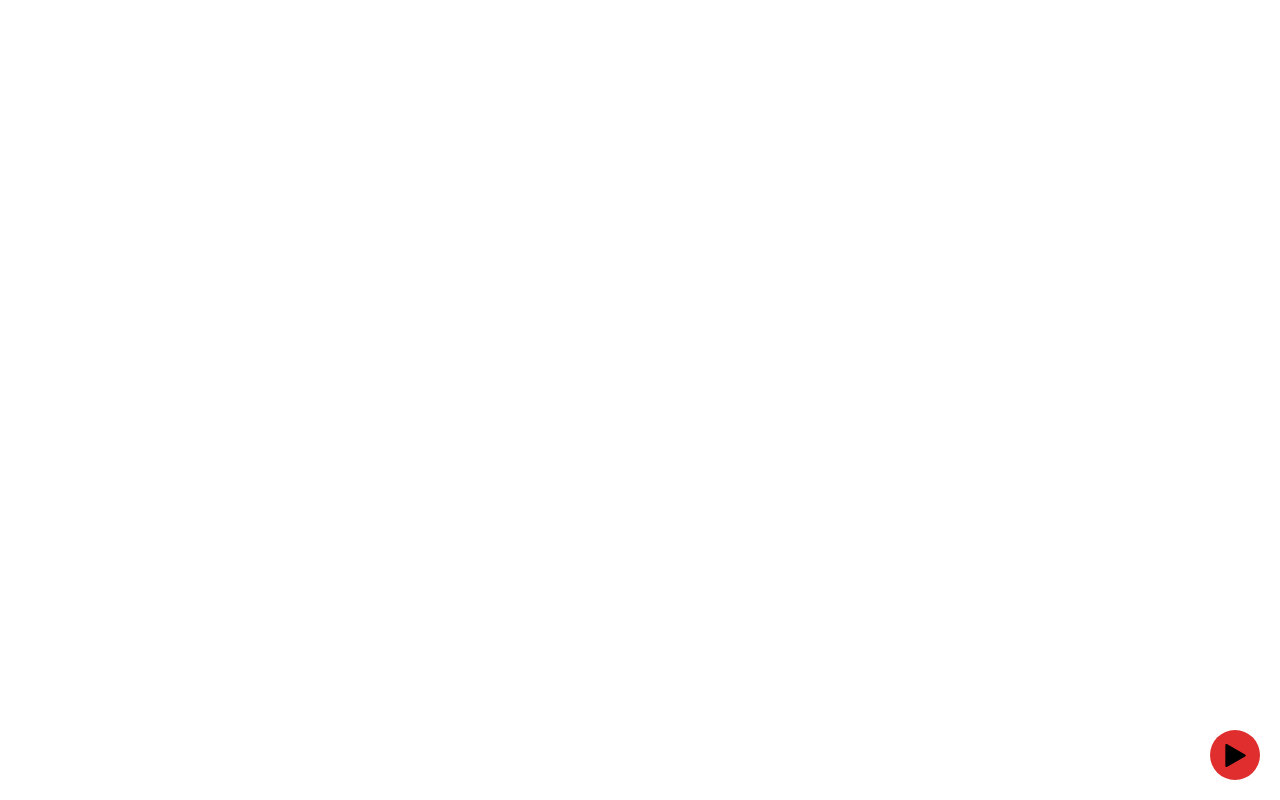
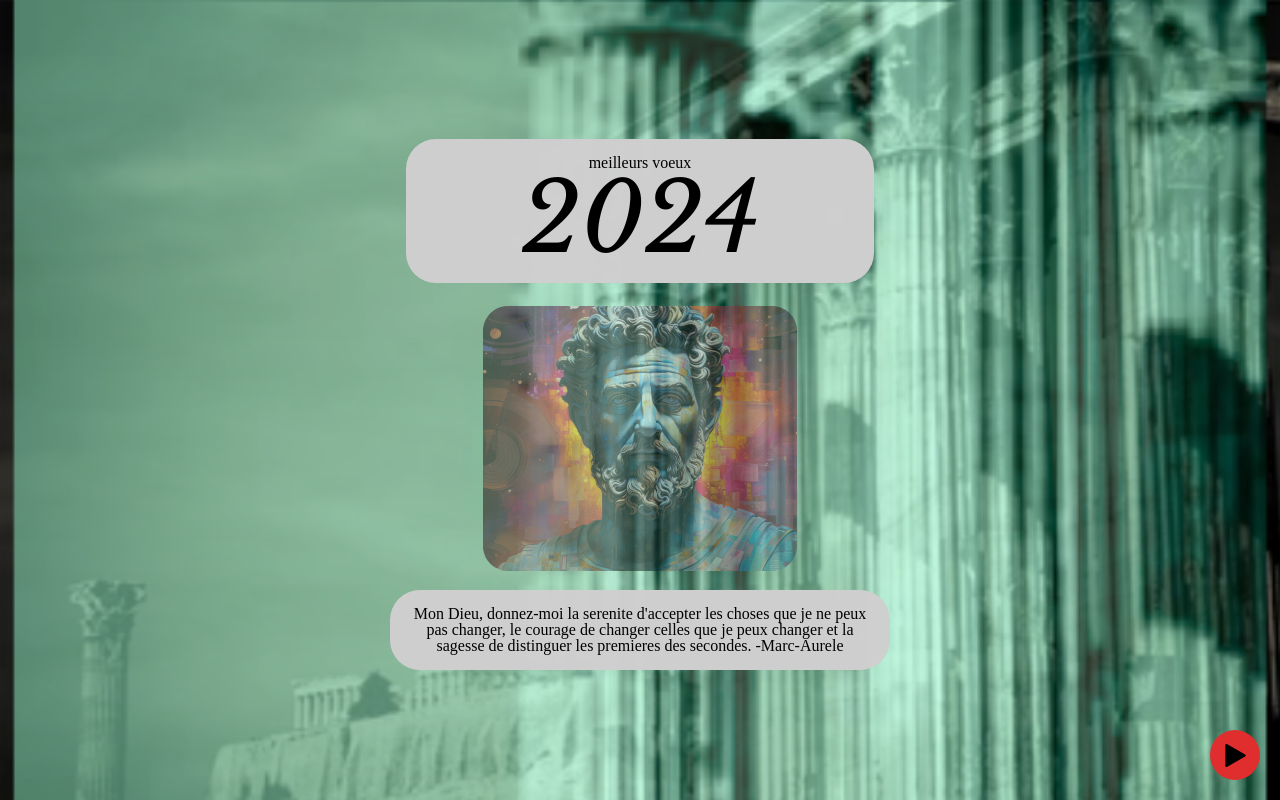
Before and after one commit to agustinZavalaAguilar/voeux2004, a plain HTML site: page index.html in a window 1280 px wide. Both pictures are taken after a click on the element 1235 px from the left and 755 px from the top of the page. Drawn offline with nearby package versions, Linux system fonts and the light colour scheme; a web font is replaced by a local one.

Commit message:
animation step1

```diff
--- a/css/style.css
+++ b/css/style.css
@@ -8,6 +8,7 @@ section {
     height: 100vh;
     background-image: url(../images/greceAntique.png);
     background-size: cover;
+    position: fixed;
 
 }
 section:before {
@@ -49,6 +50,7 @@ section:before {
 .step1 {
     flex-direction: column;
     opacity: 0;
+    transition: .5s;
 }
 
 .stepInner {
@@ -79,6 +81,7 @@ section:before {
 p, #meilleursVoeux {
     font-family: Koulen;
     color: black;
+
 }
 
 #annee {
@@ -94,6 +97,10 @@ p, #meilleursVoeux {
     margin: 1rem;
     padding: 1rem;
     border-radius: 30px;
+    opacity: 0;
+    position: relative;
+    top: -80px;
+    transition: all 3s;
 }
 
 .citation {
@@ -101,7 +108,11 @@ p, #meilleursVoeux {
     border-radius: 30px;
     padding: 1rem;
     margin-top: 1rem;
-    opacity: 0.7;
+    opacity: 0;
+    transition: all 3s;
+    position: relative;
+    bottom: -100px;
+
 }
 
 .step2, .step3, .step4, .step5 {
@@ -111,3 +122,8 @@ p, #meilleursVoeux {
 .play {
     cursor: pointer;
 }
+
+.imgPhilosophe {
+    opacity: 0;
+    transition: all 3s;
+}
--- a/index.html
+++ b/index.html
@@ -22,16 +22,16 @@
         <img src="./images/play.svg" alt="next arrow" class="playIcon">
     </span>
     <!--Cartes de meilleurs veux --------------->
-    <section class="step1">
+    <section class="step1" id="step1">
         <div class="stepInner">
-            <div class="voeux">
+            <div class="voeux" id="voeux">
                 <h2 id="meilleursVoeux">meilleurs voeux</h2>
                 <h2 id="annee">2024</h2>
             </div>
-            <div class="imgPhilosphe">
+            <div class="imgPhilosophe" id="imgPhilosophe">
                 <img src="./images/marcusAureliusMobile.png" alt="Marc-Aurèle">
             </div>
-            <div class="citation">
+            <div class="citation" id="citation">
                 <p>Mon Dieu, donnez-moi la serenite d'accepter les choses que je ne peux pas changer,
                     le courage de changer celles que je peux changer et la sagesse de distinguer les premieres des secondes.
                     -Marc-Aurele</p>
--- a/js/script.js
+++ b/js/script.js
@@ -1,5 +1,20 @@
 console.log('hello');
 
 function start () {
-    console.log('test');
-}
+
+    var step1 = document.getElementById('step1');
+    var title = document.getElementById('voeux');
+    var imgPhilosophe = document.getElementById('imgPhilosophe');
+    var citation = document.getElementById('citation');
+
+    step1.style.opacity = 1;
+    title.style.opacity = 1;
+    setTimeout(() => {
+        title.style.top = 0;
+    }, "1000");
+    setTimeout(()=> {
+        imgPhilosophe.style.opacity = 1;
+    },"2000");
+    citation.style.opacity=1;
+    citation.style.bottom = 0;
+    }
```
